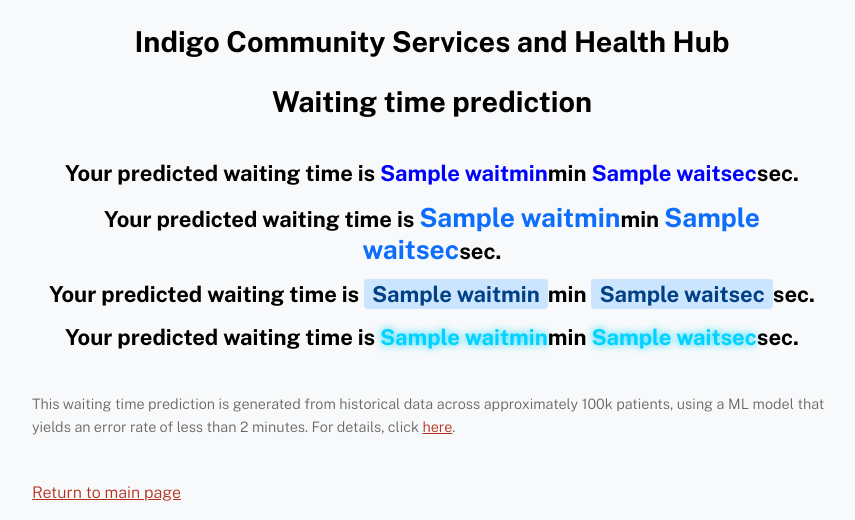
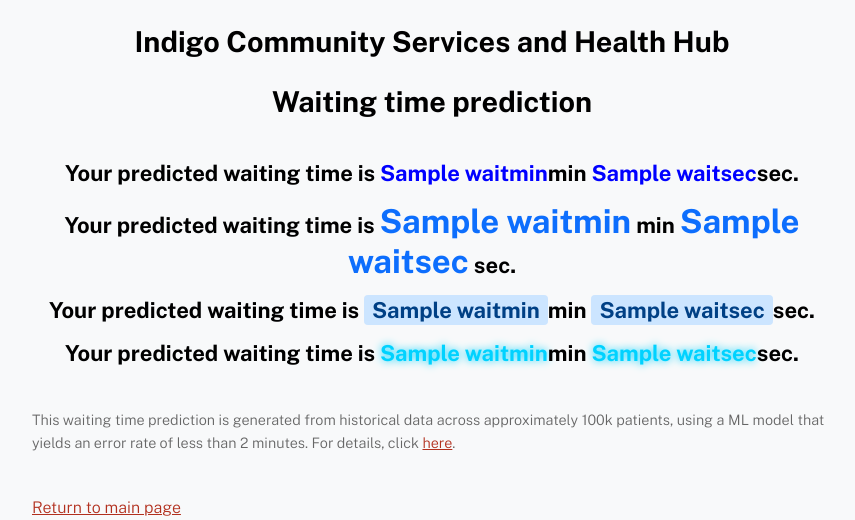
Before and after one commit to t-ching/wt-prediction, a Flask app: template templates/WaitingTime.html in a window 1280 px wide. Shown: the top 520 px of the page, without its empty margins (58-913 px from the left). Run offline with Flask 3, Linux system fonts and the light colour scheme; the template is opened without the code that fills it: most values are stand-ins (such as "Sample title", 1, 10 or a date in 2020); parts of the project's set-up code (start-up, migrations or seed data) failed here and were passed over.

Commit message:
Update WaitingTime.html

```diff
--- a/templates/WaitingTime.html
+++ b/templates/WaitingTime.html
@@ -18,8 +18,8 @@
   </h3>
   <h3 style="text-align: center;">
     Your predicted waiting time is
-    <span style="color: #0d6efd; font-weight: bold; font-size: 1.2em;">{{waitmin}}</span>min
-    <span style="color: #0d6efd; font-weight: bold; font-size: 1.2em;">{{waitsec}}</span>sec.
+    <span style="color: #0d6efd; font-weight: bold; font-size: 1.5em;">{{waitmin}}</span> min
+    <span style="color: #0d6efd; font-weight: bold; font-size: 1.5em;">{{waitsec}}</span> sec.
   </h3>
   <h3 style="text-align: center;">
     Your predicted waiting time is
```
